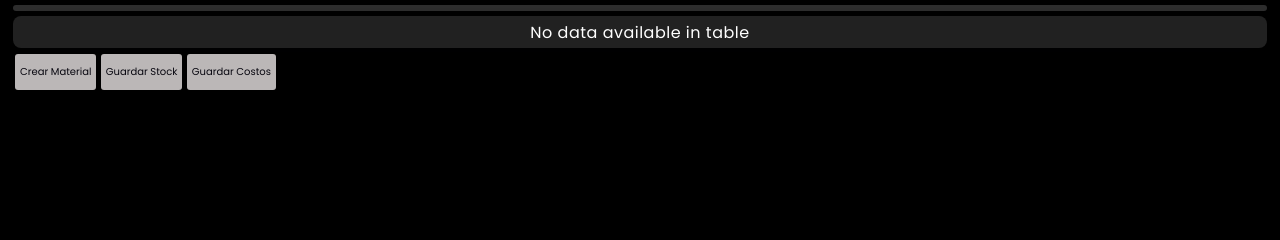
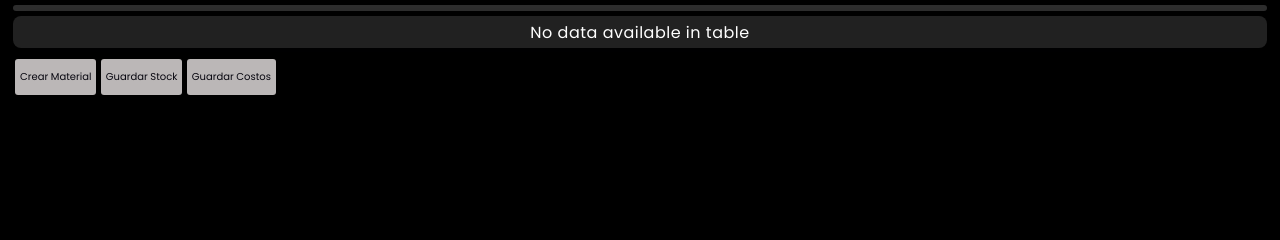
Before and after one commit to leanderperez/cbt, a Django app: template templates/project_app/material_list.html in a window 1280 px wide. Shown: the part 272-512 px from the top of the page. Run offline with Django 3.2, Linux system fonts and the light colour scheme; the template is opened without the code that fills it, so the values that code supplies are empty; some libraries are stand-ins or nearby versions.

Commit message:
Add stock column to SQLite data import and adjust material list layout

```diff
--- a/masive.py
+++ b/masive.py
@@ -25,13 +25,14 @@ def cargar_datos_masivos_sqlite(nombre_archivo_csv, ruta_bd, nombre_tabla, codif
 
                 # Se limpia el espacio en blanco al final de algunos campos.
                 fila = [x.strip() for x in fila]
+                fila.append(0)  # Agregar stock inicial como 0
                 datos_para_insertar.append(fila)
 
             # Prepara la consulta SQL para la inserción
             placeholders = ', '.join(['?'] * len(datos_para_insertar[0]))
 
             # La consulta de inserción especifica las 5 columnas del CSV.
-            consulta_insert = f"INSERT INTO {nombre_tabla} (codigo, nombre, unidad, familia, sistema, costo_unitario) VALUES ({placeholders})"
+            consulta_insert = f"INSERT INTO {nombre_tabla} (codigo, nombre, unidad, familia, sistema, costo_unitario, stock) VALUES ({placeholders})"
 
             # Usar `executemany` para una carga masiva eficiente
             cursor.executemany(consulta_insert, datos_para_insertar)
--- a/templates/project_app/material_list.html
+++ b/templates/project_app/material_list.html
@@ -42,7 +42,7 @@
             </tbody>
         </table>
     </div>
-    <div style="margin-left: 15px;">
+    <div style="margin-left: 15px; margin-top: 5px;">
         <button type="button" onclick="openModal('materialModal')" class="btn">Crear Material</button>
         <button type="submit" name="update_stock" class="btn">Guardar Stock</button>
         <button type="submit" name="update_costs" class="btn">Guardar Costos</button>
```
